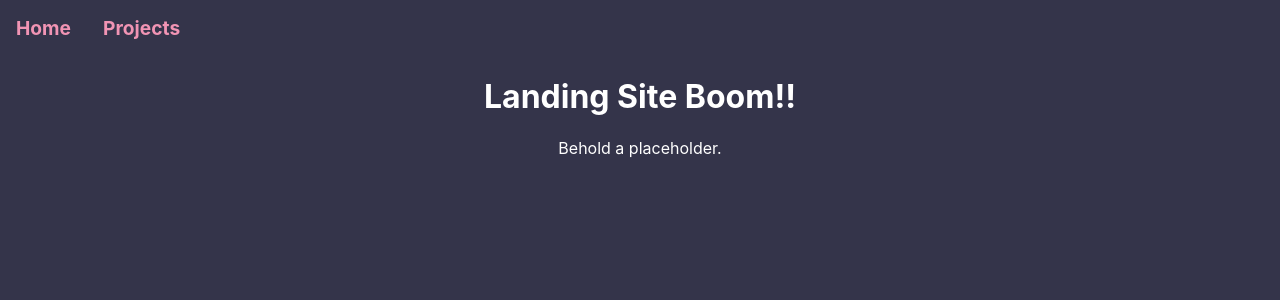
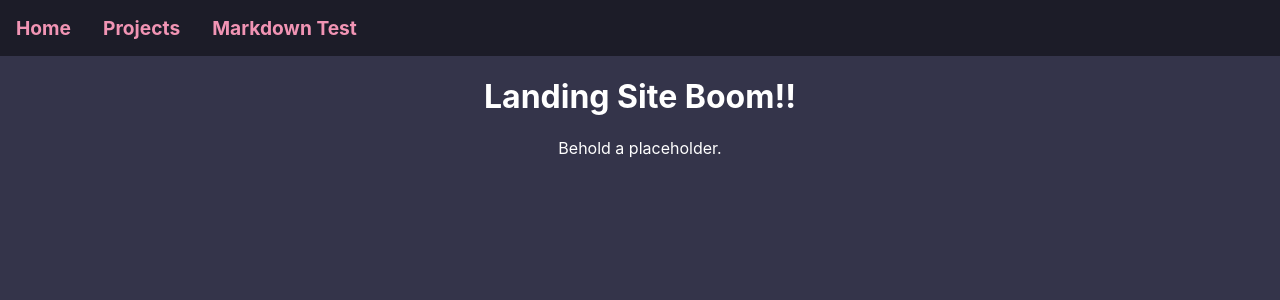
Before and after one commit to alloba/personal-site, a React (Create React App) app: page / in a window 1280 px wide. Shown: the top 300 px of the page. Built offline with nearby package versions, Linux system fonts and the light colour scheme.

Commit message:
poc for loading markdown from a resource file

```diff
--- a/package.json
+++ b/package.json
@@ -11,6 +11,7 @@
     "react-markdown": "^8.0.1",
     "react-router-dom": "^6.2.2",
     "react-scripts": "5.0.0",
+    "remark-gfm": "^3.0.1",
     "web-vitals": "^2.1.4"
   },
   "scripts": {
--- a/src/App.js
+++ b/src/App.js
@@ -8,6 +8,7 @@ import {
 } from 'react-router-dom'
 import MenuTop from "./components/MenuTop/MenuTop";
 import {NavigationComponent} from "./data-structures/NavigationComponent";
+import MarkdownTest from "./routes/MarkdownTest/MarkdownTest";
 
 /**
  * Entrypoint into the React site.
@@ -30,7 +31,8 @@ function App() {
 
 const menuItems = [
     new NavigationComponent('Home', 'Home page for website', '/', <Home/>),
-    new NavigationComponent('Projects', 'Projects page', '/projects', <Projects/>)
+    new NavigationComponent('Projects', 'Projects page', '/projects', <Projects/>),
+    new NavigationComponent('Markdown Test', 'Testing markdown rendering', 'markdown-test', <MarkdownTest/>)
 ]
 
 const routes = menuItems.map(item =>
--- a/src/components/MenuTop/MenuTop.css
+++ b/src/components/MenuTop/MenuTop.css
@@ -1,10 +1,10 @@
-.MenuTop {}
-
-.header-section {
+.MenuTop {
     background: #1c1c28;
+    padding-top: 0%;
 }
 
-ul {
+
+ul.menu-top-list {
     display: flex;
     align-items: stretch; /* Default */
     justify-content: flex-start;
@@ -13,14 +13,14 @@ ul {
     padding: 0;
 }
 
-li {
+li.menu-top-list-item {
     list-style-type: none;
     display: block;
     flex: 0 1 auto; /* Default */
     padding: 1em;
 }
 
-a {
+a.menu-top-anchor {
     text-decoration: none;
     color: #F194B4;
     font-size: 1.2em;
--- a/src/components/MenuTop/MenuTop.js
+++ b/src/components/MenuTop/MenuTop.js
@@ -4,9 +4,7 @@ import {Link} from "react-router-dom";
 
 const MenuTop = ({menuObjects}) => (
     <div className="MenuTop">
-        <ul>
-            {generateMenu(menuObjects)}
-        </ul>
+        {generateMenu(menuObjects)}
     </div>
 );
 
@@ -18,7 +16,7 @@ const MenuTop = ({menuObjects}) => (
  */
 function generateMenu(menuObjects) {
     const menuList = menuObjects.map(item => generateMenuItem(item))
-    return (<ul>{menuList}</ul>)
+    return (<ul className={'menu-top-list'}>{menuList}</ul>)
 }
 
 /**
@@ -28,8 +26,8 @@ function generateMenu(menuObjects) {
  */
 function generateMenuItem(itemObject) {
     return (
-        <li key={itemObject.title}>
-            <Link className={'header-list-link'}
+        <li className={'menu-top-list-item'} key={itemObject.title}>
+            <Link className={'menu-top-anchor'}
                   to={itemObject.link}
                   title={itemObject.description}>
                 {itemObject.title}
--- /dev/null
+++ b/src/routes/MarkdownTest/MarkdownTest.css
@@ -0,0 +1,3 @@
+.MarkdownTest {
+    text-align: left;
+}
--- /dev/null
+++ b/src/routes/MarkdownTest/MarkdownTest.js
@@ -0,0 +1,30 @@
+import React from 'react';
+import './MarkdownTest.css';
+import ReactMarkdown from "react-markdown";
+import remarkGfm from "remark-gfm";
+import {Component} from "react";
+
+const loadpath = '/markdowntest/markdown-test.md'
+
+class MarkdownTest extends Component {
+    constructor(props) {
+        super(props);
+        this.state = {markdown: ''}
+    }
+
+    componentDidMount() {
+        fetch(loadpath)
+            .then(response => response.text())
+            .then(text => this.setState({markdown: text}))
+    }
+
+    render() {
+        return (
+            <div className="MarkdownTest">
+                <ReactMarkdown remarkPlugins={[remarkGfm]}>{this.state.markdown}</ReactMarkdown>
+            </div>
+        )
+    }
+}
+
+export default MarkdownTest;
```
Also changed, not shown: public/markdowntest/markdown-test.md (added, +6 -0 lines), 1 other file (tests, documents, lock files or other folders).
